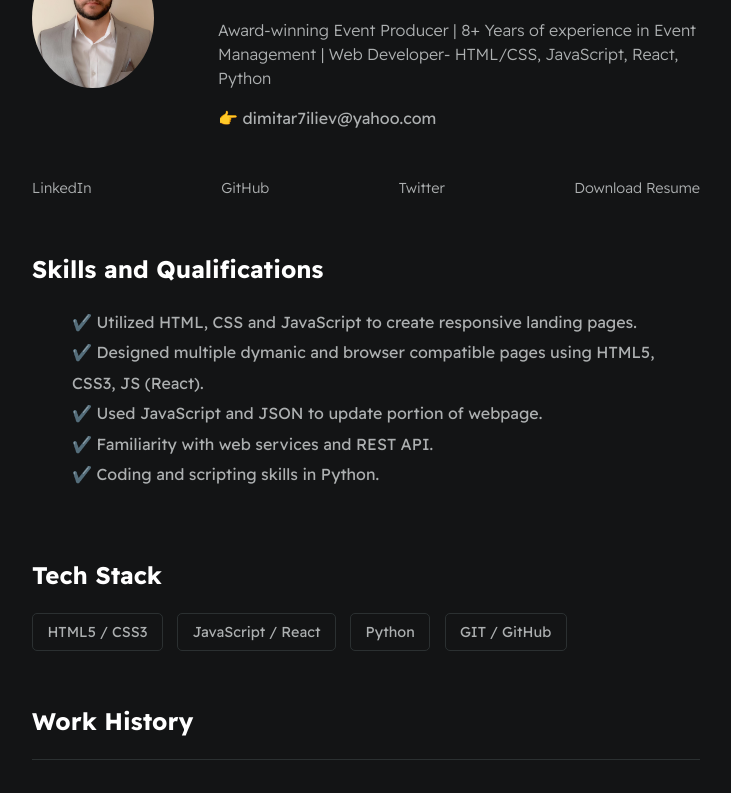
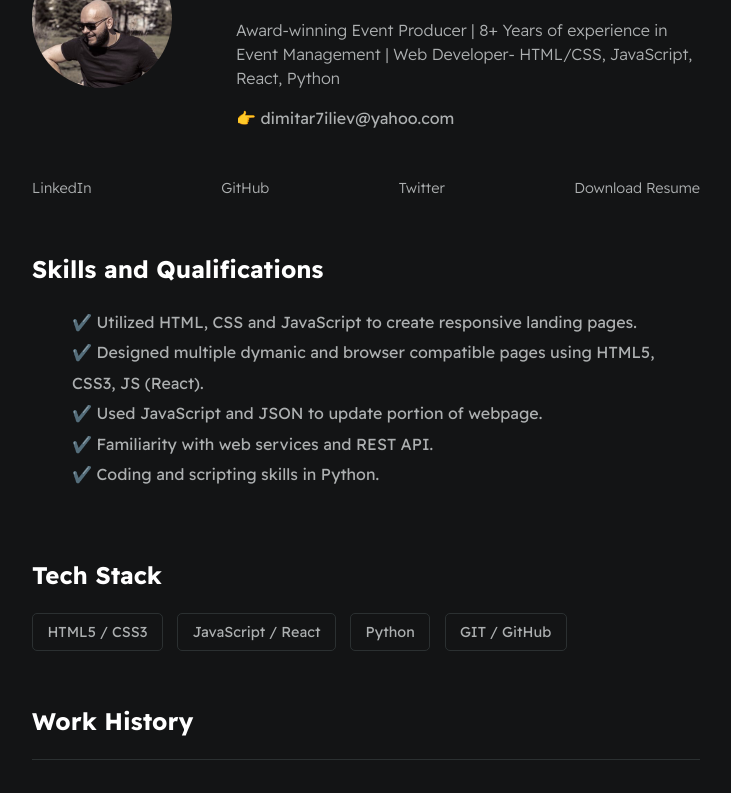
Before and after one commit to Dimitar-Iliev7/Digital-Resume, a plain HTML site: page index.html in a window 1280 px wide. Shown: the part 150-943 px from the top of the page, without its empty margins (274-1005 px from the left). Drawn offline with Linux system fonts and the light colour scheme.

Commit message:
changed pic

```diff
--- a/index.html
+++ b/index.html
@@ -24,7 +24,7 @@
       >
         <img
           id="profile_pic"
-          src="assets/images/profile_pic.jpg"
+          src="assets/images/profile2.jpg"
           alt="profile_picture"
         />
 
```
Also changed, not shown: assets/images/profile2.jpg (added).
